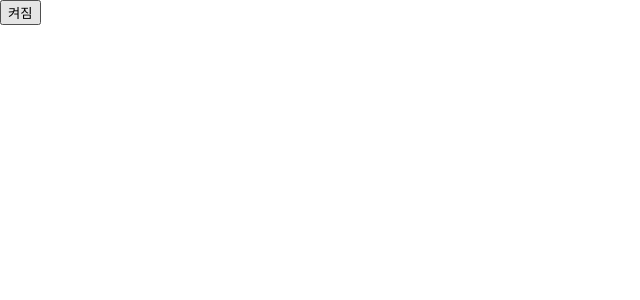
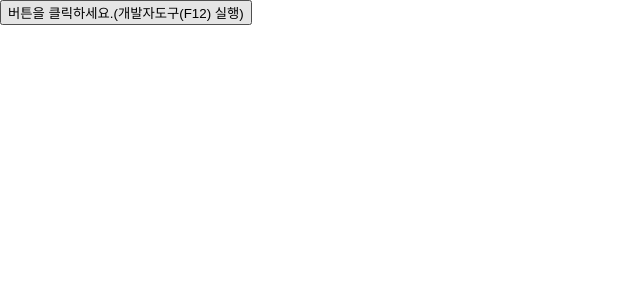
Before and after one commit to kwondongjae0531/Web2, a React (Create React App) app: page / in a window 1280 px wide. Shown: the top 300 px of the page, without its empty margins (0-640 px from the left). Built offline with nearby package versions, Linux system fonts and the light colour scheme.

Commit message:
8강 이벤트 핸들링 - event handler(listener) 의 매개변수에 argument(인수) 전달하는 방법 및 useState

```diff
--- /dev/null
+++ b/src/08/Mybutton2.jsx
@@ -0,0 +1,21 @@
+
+import React, { useState } from "react";
+
+function Mybutton2() {
+    const [count, setCount] = useState(1);
+
+    const btnClick = (id, event) => {
+        console.log(id, event.target);
+    };
+
+    return (
+        <button onClick={(event) => {
+            setCount((count) => count + 1);
+            btnClick(count, event);
+        }}>
+            버튼을 클릭하세요.(개발자도구(F12) 실행)
+        </button>
+    );
+}
+
+export default Mybutton2;
--- a/src/index.js
+++ b/src/index.js
@@ -4,6 +4,7 @@
 //import App from './App';
 // import TodoListApp from "./01/TodoListApp";
 import reportWebVitals from './reportWebVitals';
+import Mybutton2 from "./08/Mybutton2";
 //import Library from "./03/
 // import Library from "./03/Library";
 // import Library from "./03/enhanced_css/Library"
@@ -23,7 +24,7 @@
 // import Accommodate from "./07/02/Accommodate";
 // import Toggle from "./08/Toggle";
 // import Mybutton from "./08/Mybutton";
-import Toggle2 from "./08/Toggle2";
+// import Toggle2 from "./08/Toggle2";
 
 
 const root = ReactDOM.createRoot(document.getElementById('root'));
@@ -31,7 +32,7 @@
 setInterval(() => {
     root.render(
         <React.StrictMode>
-            <Toggle2/>
+            <Mybutton2/>
         </React.StrictMode>
         );
     }, 1000
```
